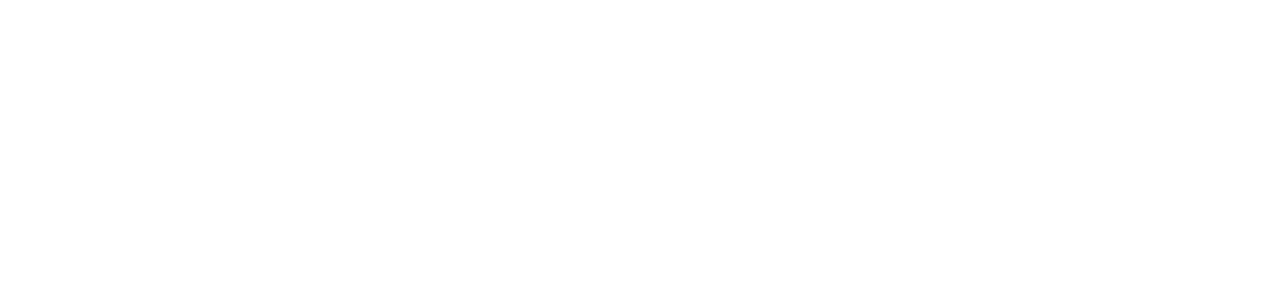
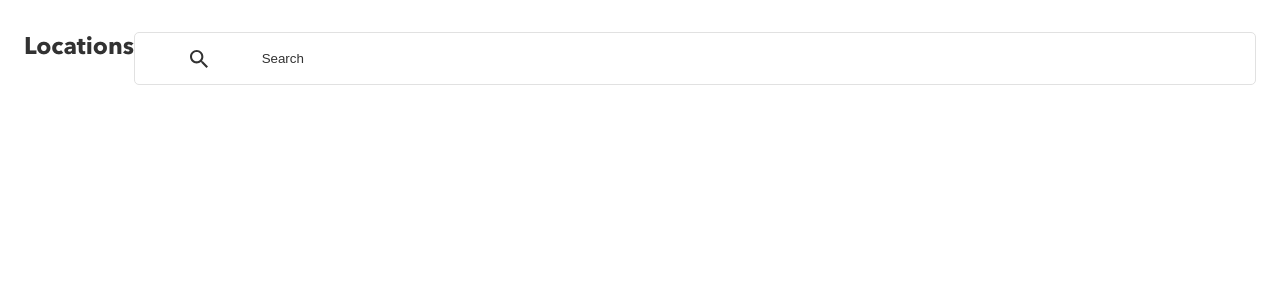
Before and after one commit to Ivan1023/instock-roy-6, a React (Create React App) app in the folder client/: page /warehouses in a window 1280 px wide. Shown: the top 300 px of the page. Built offline with nearby package versions, Linux system fonts and the light colour scheme.

Commit message:
add route for warehouse page to APP.js

```diff
--- a/client/src/App.js
+++ b/client/src/App.js
@@ -2,6 +2,7 @@ import React from 'react';
 import ReactDOM from 'react-dom';
 import {BrowserRouter, Route, Switch} from 'react-router-dom';
 import Main from './components/Main/Main';
+import LocationsPage from './pages/LocationsPage/LocationsPage';
 
 
 function App() {
@@ -10,6 +11,7 @@ function App() {
       <BrowserRouter>
         <Switch>
           <Route path="/" exact component={Main}></Route>
+          <Route path="/warehouses" exact component={LocationsPage}></Route>
         </Switch>
       </BrowserRouter>
       ,document.getElementById('root')
--- a/client/src/pages/LocationsPage/LocationsPage.js
+++ b/client/src/pages/LocationsPage/LocationsPage.js
@@ -1,11 +1,14 @@
 import React from 'react';
+import './LocationsPage.scss'
 
 class LocationsPage extends React.Component {
-    render(){
-        return(
+    render() {
+        return (
             <section className="main__content">
-                <h1 className="main__content-title"> Locations </h1>
-                <input className="main__content-searchInput" type="text" name="search" placeholder="Search" />
+                <div className="main__content-header">
+                    <h1 className="main__content-header__title"> Locations </h1>
+                    <input className="main__content-header__searchInput" type="text" name="search" placeholder="Search" />
+                </div>
             </section>
         )
     }
--- a/client/src/pages/LocationsPage/LocationsPage.scss
+++ b/client/src/pages/LocationsPage/LocationsPage.scss
@@ -0,0 +1,108 @@
+@import "../../style/base.scss";
+
+.main__content {
+    margin: 0 16px;
+
+    @include tablet-size {
+        margin: 0 24px;
+    }
+
+    @include desktop-size {
+        margin: 0 180px;
+    }
+
+  &-header {
+      @include flex-display-column;
+      margin: 32px 0;
+
+      @include tablet-size {
+          @include flex-display-row;
+      }
+
+    &__title {
+      @include header-mobile-style;
+      margin-bottom: 16px;
+    }
+
+    &__searchInput {
+      width: 100%;
+      padding: 1.30rem;
+      border-radius: 5px;
+      border: 1px solid $divider-color;
+      background-image: url("../../assets/Icons/SVG/Icon-search.svg");
+      text-indent: 10%;
+      background-position: 5% 50%;
+      background-repeat: no-repeat;
+      &::placeholder {
+        color: $black-text-color;
+      }
+      &:hover {
+        border-color: $instock-blue-color;
+      }
+    }
+  }
+}
+
+// &__form {
+//     width: 100%;
+
+//     @include tablet-size {
+//       @include flex-display-row;
+//       justify-content: flex-end;
+//     }
+
+//     &-input {
+//       width: 100%;
+//       padding: 0.85rem;
+//       border: $border-style; //read the variables.scss
+//       border-radius: 0.25rem;
+//       background-image: url("../../assets/Icons/SVG/Icon-search.svg");
+//       text-indent: 10%;
+//       background-position: 5% 50%;
+//       background-repeat: no-repeat;
+//       &::placeholder {
+//         color: $black-text-color;
+//       }
+//       &:hover {
+//         border-color: $button-color;
+//       }
+//     }
+
+//     &-div {
+//       @include flex-display-row;
+//       justify-content: space-between;
+//       margin-top: 8px;
+//       margin-bottom: 16px;
+
+//       @include tablet-size {
+//         margin: 0;
+//       }
+//     }
+
+//     &-linkButton {
+//       width: 100%;
+//       text-decoration: none;
+//       margin-right: 16px;
+
+//       @include tablet-size {
+//         margin: 0 24px;
+//       }
+
+//       &__button {
+//         @include button-style;
+//         background-image: url("../../assets/Icons/SVG/Icon-upload.svg");
+//         text-indent: 10%;
+//         background-position: 33% 50%;
+//         background-repeat: no-repeat;
+//         &:hover {
+//           background-color: $hover-button-color;
+//         }
+
+//         @include tablet-size {
+//           padding: 12px 23px;
+//           text-indent: 15%;
+//           background-position: 15% 50%;
+//         }
+//       }
+//     }
+//   }
--- a/client/src/style/mixins.scss
+++ b/client/src/style/mixins.scss
@@ -2,15 +2,15 @@
 //Font Typography
 @font-face {
   font-family: Avenir Next-regular;
-  src: url("../../assets/global-font/avenirNextProLT/Linotype-AvenirNextLTPro-Regular.otf");
+  src: url("../assets/global-font/avenirNextProLT/Linotype-AvenirNextLTPro-Regular.otf");
 }
 @font-face {
   font-family: Avenir Next-bold;
-  src: url("../../assets/global-font/avenirNextProLT/Linotype-AvenirNextLTPro-Bold.otf");
+  src: url("../assets/global-font/avenirNextProLT/Linotype-AvenirNextLTPro-Bold.otf");
 }
 @font-face {
   font-family: Avenir Next-bolder;
-  src: url("../../assets/global-font/avenirNextProLT/Linotype-AvenirNextLTPro-Demi.otf");
+  src: url("../assets/global-font/avenirNextProLT/Linotype-AvenirNextLTPro-Demi.otf");
 }
 
 //Screen Sizes
```
